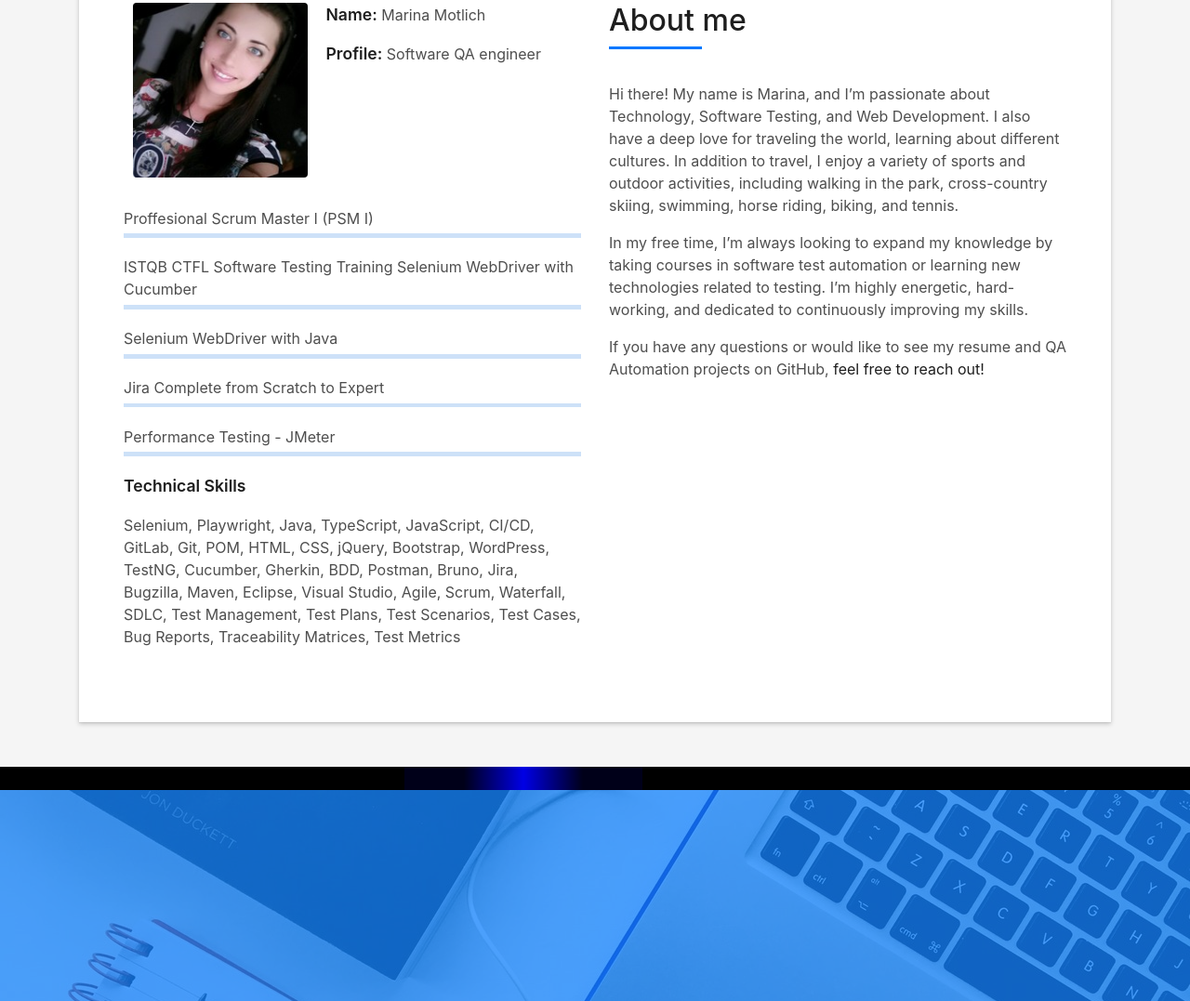
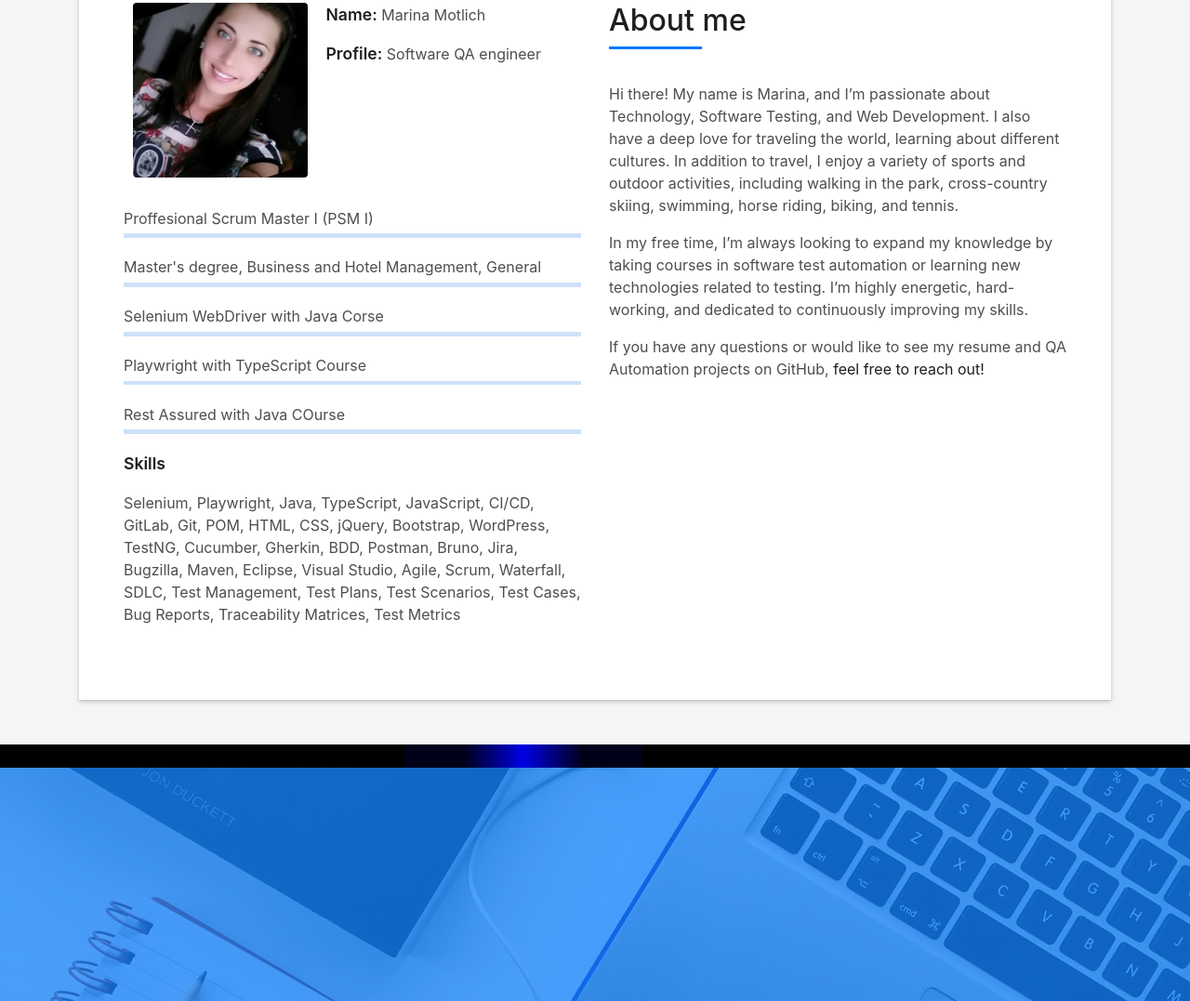
Before and after one commit to testmarina/marina.motlich, a plain HTML site: page index.html in a window 1280 px wide. Shown: the part 925-2002 px from the top of the page at 93% size. Drawn offline with Linux system fonts and the light colour scheme; files whose address does not match are found by name.

Commit message:
Update index.html

```diff
--- a/index.html
+++ b/index.html
@@ -100,20 +100,19 @@
                   <span>Proffesional Scrum Master I (PSM I)</span><span class="pull-right"></span>
                   <div class="progress">
                   </div>
-                  <span>ISTQB CTFL Software Testing Training</span><span class="pull-right"></span>
-                  <span>Selenium WebDriver with Cucumber</span><span class="pull-right"></span>
+                  <span>Master's degree, Business and Hotel Management, General</span><span class="pull-right"></span>
                   <div class="progress">
                   </div>
-                  <span>Selenium WebDriver with Java</span><span class="pull-right"></span>
+                  <span>Selenium WebDriver with Java Corse</span><span class="pull-right"></span>
                   <div class="progress">
                   </div>
-                  <span>Jira Complete from Scratch to Expert</span><span class="pull-right"></span>
+                  <span>Playwright with TypeScript Course</span><span class="pull-right"></span>
                   <div class="progress">
                   </div>
-                  <span>Performance Testing - JMeter</span><span class="pull-right"></span>
+                  <span>Rest Assured with Java COurse</span><span class="pull-right"></span>
                   <div class="progress">
                   </div>
-                    <p class="title-s">Technical Skills</p>
+                    <p class="title-s">Skills</p>
                   <p>Selenium, Playwright, Java, TypeScript, JavaScript, CI/CD, GitLab, Git, POM, HTML, CSS, jQuery, Bootstrap, WordPress, TestNG, Cucumber, Gherkin, BDD, Postman, Bruno, Jira, Bugzilla, Maven, Eclipse, Visual Studio, Agile, Scrum, Waterfall, SDLC, Test Management, Test Plans, Test Scenarios, Test Cases, Bug Reports, Traceability Matrices, Test Metrics</p>
                 </div>
               </div>
```
